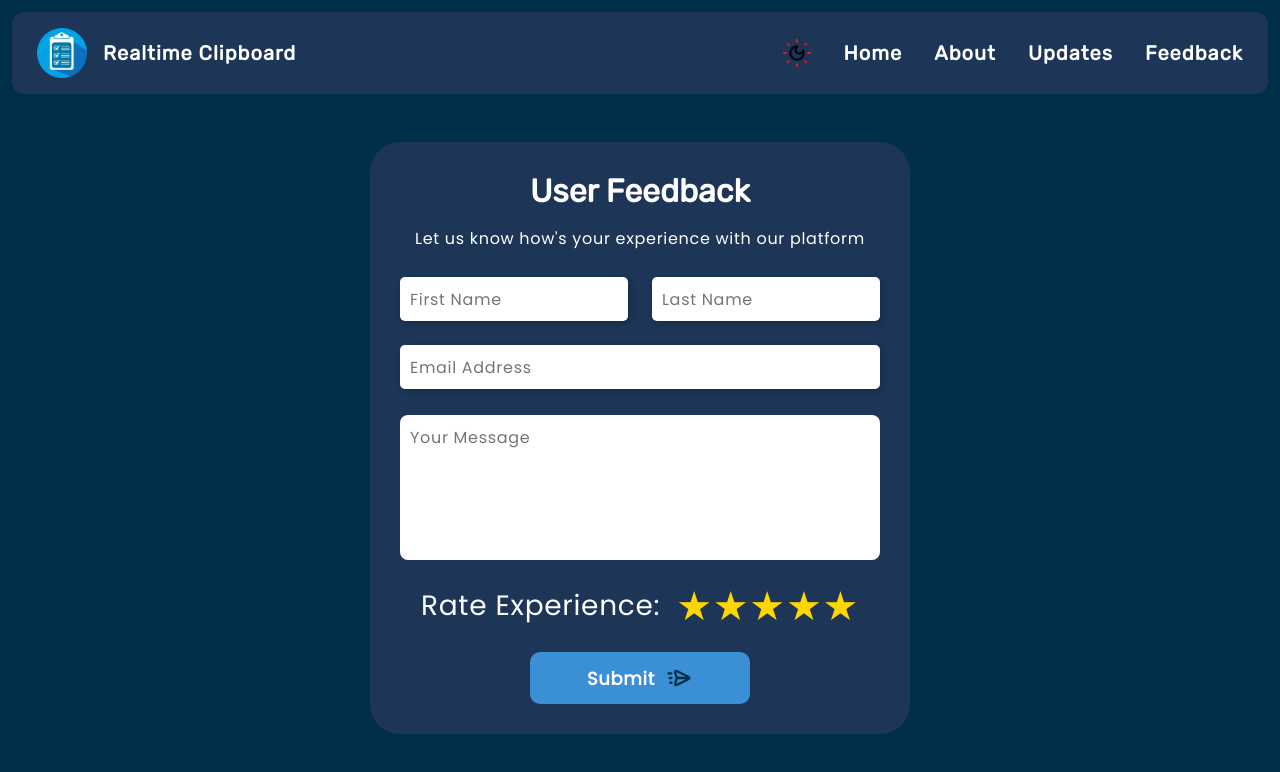
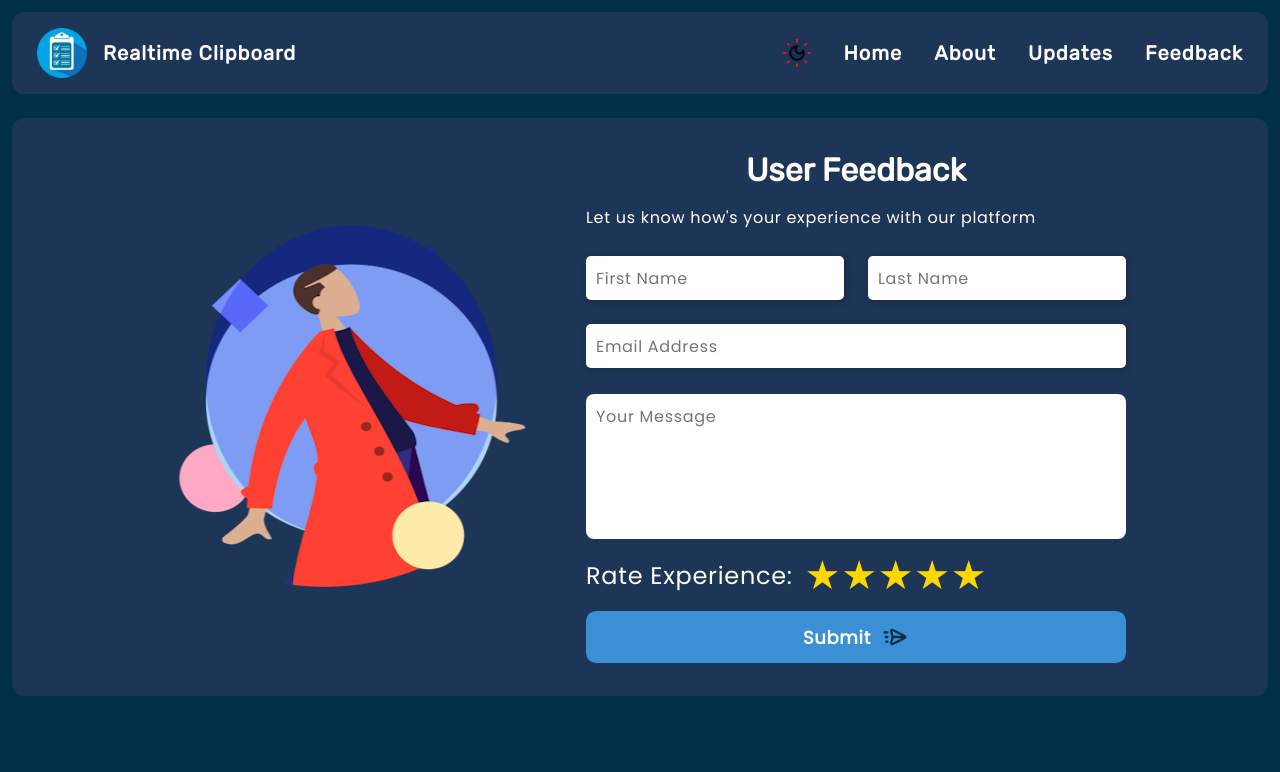
Before and after one commit to Alkaison/Live-Clipboard, a React (Vite) app: page /feedback in a window 1280 px wide. Shown: the top 772 px of the page. Built offline with nearby package versions, Linux system fonts and the light colour scheme; no server answers.

Commit message:
feat: added humaaans avatar on feedback form page

```diff
--- a/src/App.css
+++ b/src/App.css
@@ -426,7 +426,7 @@
 /* About Us Page */
 .about-us-section {
   width: 100%;
-  padding: 32px 64px;
+  padding: 32px;
 }
 
 .about-us-title,
@@ -542,7 +542,7 @@
 
 /* Updates Page */
 .updates-container {
-  padding: 32px 64px;
+  padding: 32px;
 }
 
 .updates-container hr {
@@ -862,13 +862,28 @@
 
 /* FeedbackForm page code */
 .feedback-container {
-  width: 100%;
-  padding: 48px 64px;
+  padding: 32px;
+  margin: 24px 12px 0;
   display: flex;
   justify-content: center;
+  gap: 32px;
   color: var(--font-color);
+  background-color: var(--secondary-color);
+  border: 1px solid var(--secondary-color);
+  border-radius: 12px;
   font-family: "Rubik", sans-serif;
-  animation: fadeInDown .5s;
+  animation: fadeInLeftToRight .5s;
+}
+
+.feedback-img-container {
+  display: flex;
+  justify-content: center;
+  align-items: center;
+}
+
+.feedback-img-container>img {
+  height: 400px;
+  width: 400px;
 }
 
 form {
@@ -876,10 +891,7 @@ form {
   gap: 16px;
   display: flex;
   flex-direction: column;
-  padding: 30px;
-  color: var(--font-color);
-  background-color: var(--secondary-color);
-  border-radius: 30px;
+  text-align: left;
 }
 
 form>p {
@@ -887,8 +899,8 @@ form>p {
   font-family: "Poppins", sans-serif;
   letter-spacing: .7px;
   display: flex;
-  justify-content: center;
-  text-align: center;
+  justify-content: left;
+  text-align: left;
 }
 
 .feedback-form {
@@ -905,7 +917,7 @@ form>p {
 }
 
 .form-input {
-  width: 228px;
+  width: calc(50% - 12px);
   padding: 10px;
   border: none;
   border-radius: 5px;
@@ -934,8 +946,7 @@ textarea {
 }
 
 .form-btn1 {
-  width: 220px;
-  margin: 0 auto;
+  width: 100%;
   padding: 12px 12px;
   display: flex;
   justify-content: center;
@@ -1001,9 +1012,10 @@ textarea {
 }
 
 .rating-star {
+  height: 40px;
   display: flex;
-  gap: 16px;
-  justify-content: center;
+  gap: 12px;
+  justify-content: flex-start;
   align-items: center;
   font-family: "Poppins", sans-serif;
   letter-spacing: .7px;
@@ -1011,7 +1023,7 @@ textarea {
 
 .rating-star span,
 label {
-  font-size: 28px;
+  font-size: 24px;
   display: inline-flex;
   justify-content: center;
   align-items: center;
--- a/src/components/FeedbackForm.jsx
+++ b/src/components/FeedbackForm.jsx
@@ -98,6 +98,10 @@ export default function FeedbackForm() {
 
   return (
     <div className="feedback-container">
+      <div className="feedback-img-container">
+        <img src="./assets/feedbackAvatar.png" alt="Feedback Form Avatar" />
+      </div>
+
       <form ref={form} onSubmit={sendEmail}>
         <h1 className="feedback-h1">User Feedback</h1>
         <p>Let us know how&apos;s your experience with our platform</p>
```
Also changed, not shown: public/assets/feedbackAvatar.png (added).
